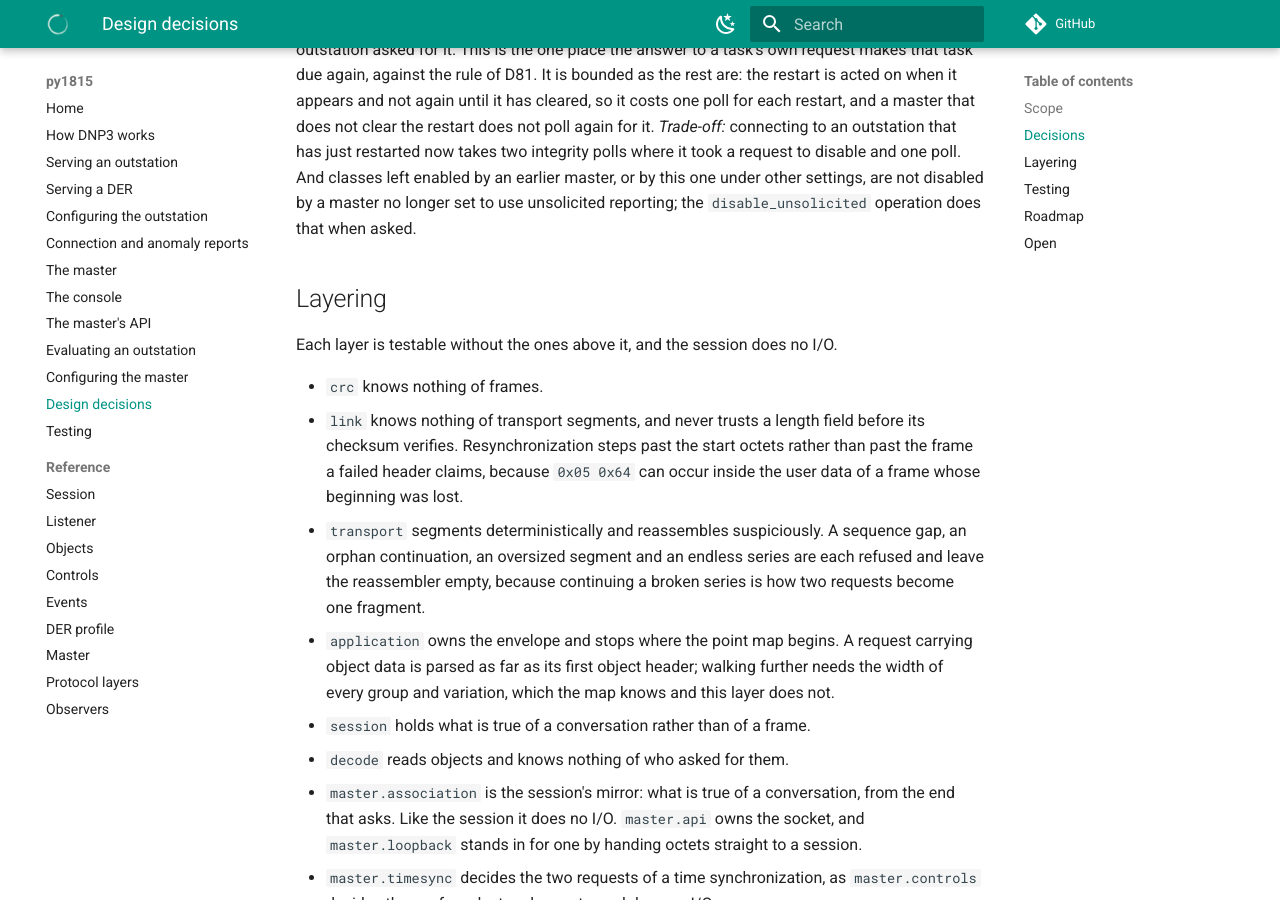
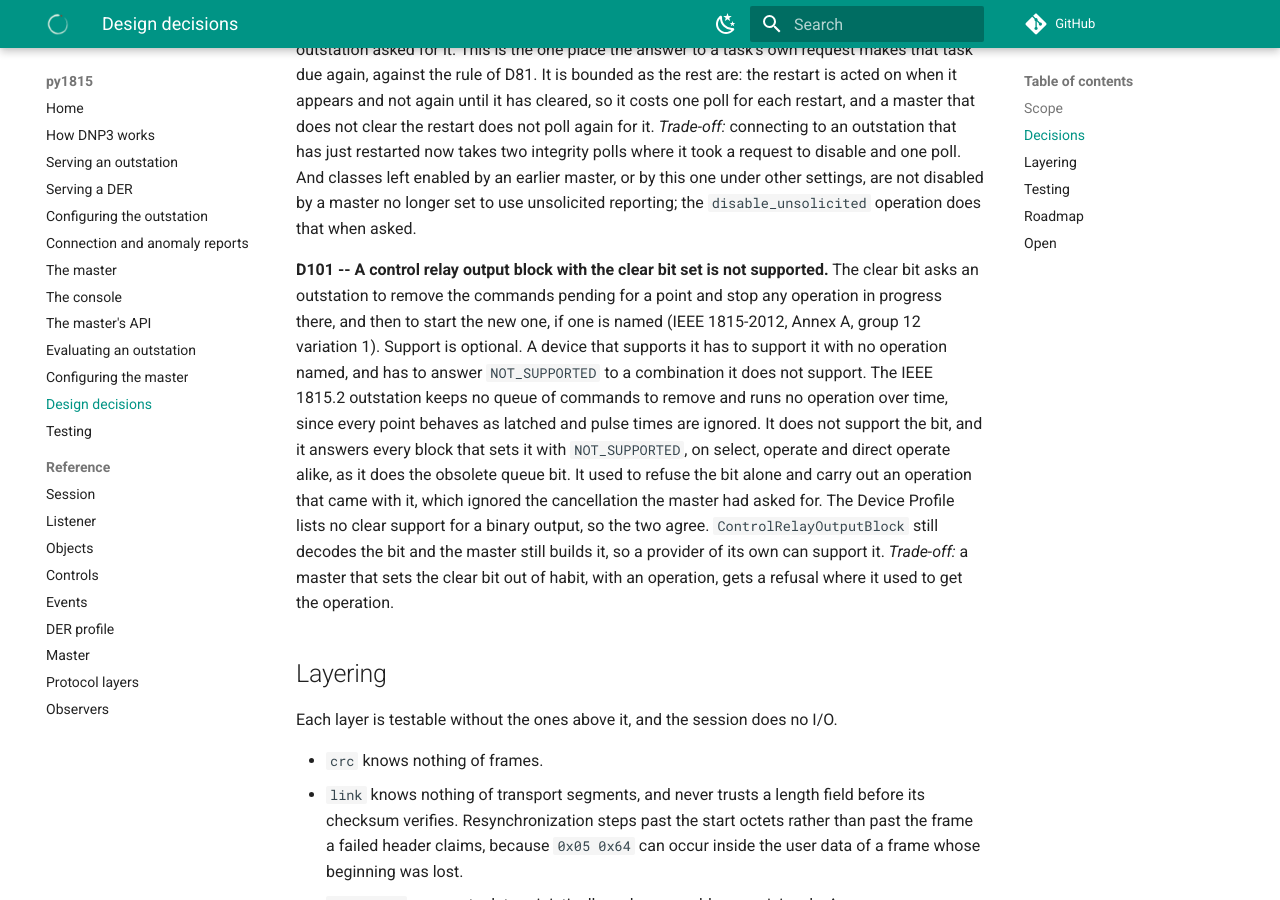
Before and after one commit to DERSecurity/py1815, an MkDocs documentation site: the page built from docs/DESIGN.md, in a window 1280 px wide and 900 px high, scrolled down 38070 px. Built offline with MkDocs 1.6.1 and Material for MkDocs 9.7.7, drawn with Linux system fonts in a browser that asks for light colours; comment, search, counter and statistics services are not loaded.

Commit message:
Refuse a control relay output block with the clear bit set (#103)
The outstation does not support the clear bit, so it supports no
combination that sets it, and IEEE 1815-2012 Annex A has such a
combination answered NOT_SUPPORTED. It refused the bit alone and carried
out an operation that came with it. Every block that sets the bit is now
refused on select, operate and direct operate, as the queue bit is.

```diff
--- a/docs/DESIGN.md
+++ b/docs/DESIGN.md
@@ -1654,6 +1654,22 @@ earlier master, or by this one under other settings, are not disabled by a maste
 longer set to use unsolicited reporting; the `disable_unsolicited` operation does that
 when asked.
 
+**D101 -- A control relay output block with the clear bit set is not supported.** The
+clear bit asks an outstation to remove the commands pending for a point and stop any
+operation in progress there, and then to start the new one, if one is named (IEEE
+1815-2012, Annex A, group 12 variation 1). Support is optional. A device that supports it
+has to support it with no operation named, and has to answer `NOT_SUPPORTED` to a
+combination it does not support. The IEEE 1815.2 outstation keeps no queue of commands to
+remove and runs no operation over time, since every point behaves as latched and pulse
+times are ignored. It does not support the bit, and it answers every block that sets it
+with `NOT_SUPPORTED`, on select, operate and direct operate alike, as it does the obsolete
+queue bit. It used to refuse the bit alone and carry out an operation that came with it,
+which ignored the cancellation the master had asked for. The Device Profile lists no clear
+support for a binary output, so the two agree. `ControlRelayOutputBlock` still decodes the
+bit and the master still builds it, so a provider of its own can support it.
+*Trade-off:* a master that sets the clear bit out of habit, with an operation, gets a
+refusal where it used to get the operation.
+
 ## Layering
 
 Each layer is testable without the ones above it, and the session does no I/O.
```
Also changed, not shown: changelog.d/102.fixed.md (added, +8 -0 lines), docs/der.md (+1 -1 lines), 2 other files.
